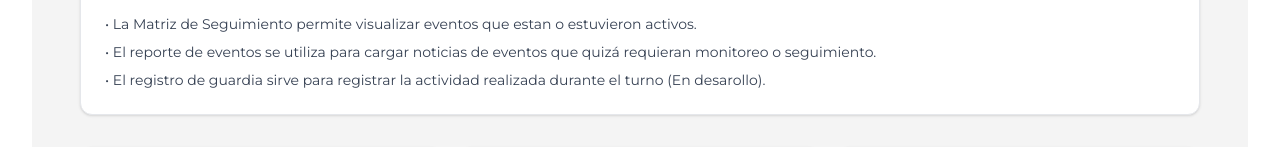
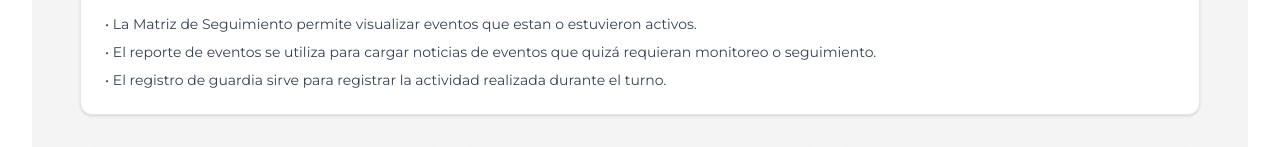
Before and after one commit to Shennko1/cruz-roja-argentina-panel, a Next.js app: page /monitoreo-guardia in a window 1280 px wide. Shown: the part 539-686 px from the top of the page. Built offline with nearby package versions, Linux system fonts and the light colour scheme.

Commit message:
Update page.js

```diff
--- a/app/monitoreo-guardia/page.js
+++ b/app/monitoreo-guardia/page.js
@@ -24,7 +24,7 @@ export default function MonitoreoGuardiasPage() {
         <ul className="text-sm text-gray-700 space-y-2">
           <li>• La Matriz de Seguimiento permite visualizar eventos que estan o estuvieron activos.</li>
           <li>• El reporte de eventos se utiliza para cargar noticias de eventos que quizá requieran monitoreo o seguimiento.</li>
-          <li>• El registro de guardia sirve para registrar la actividad realizada durante el turno (En desarollo).</li>
+          <li>• El registro de guardia sirve para registrar la actividad realizada durante el turno.</li>
         </ul>
       </div>
 
```
